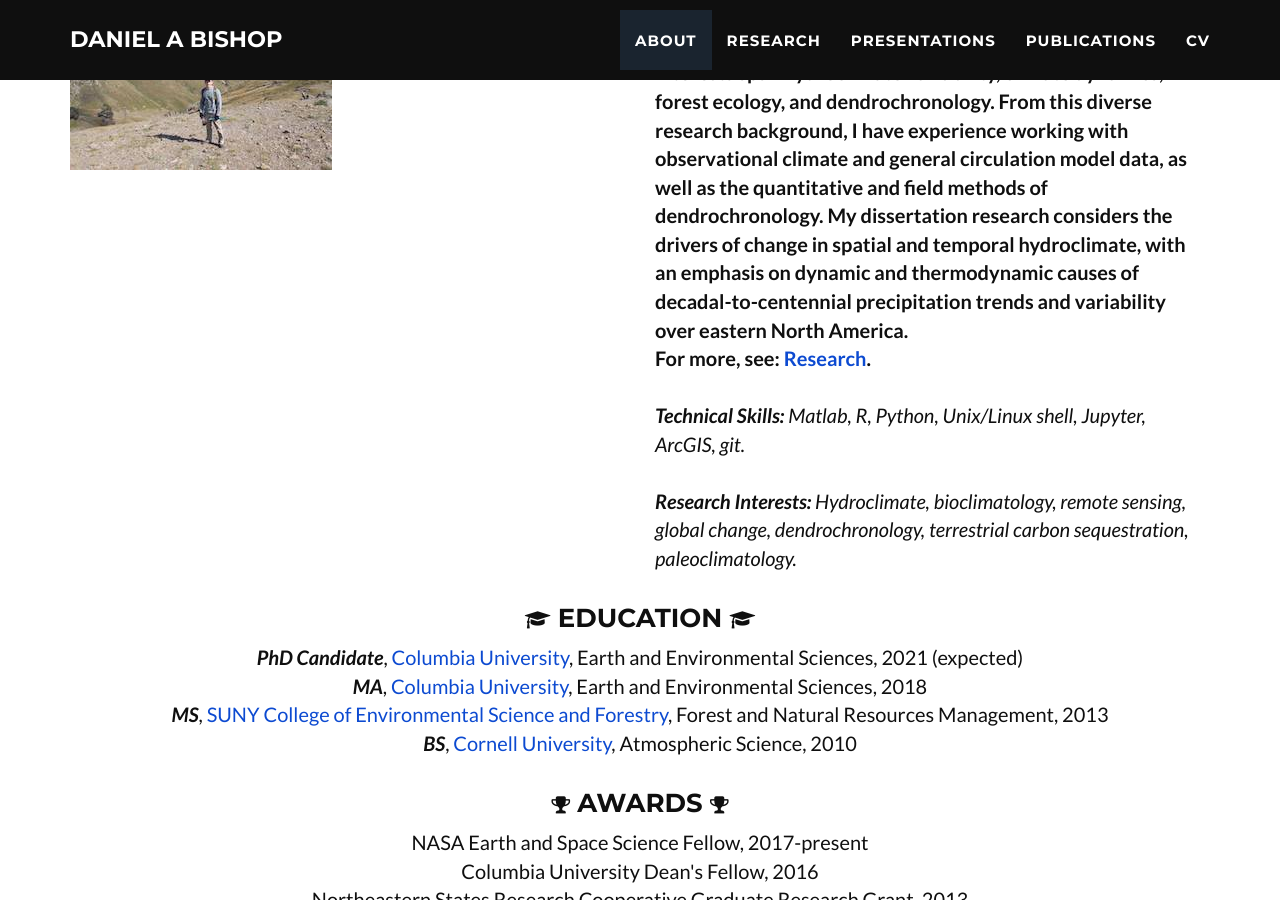
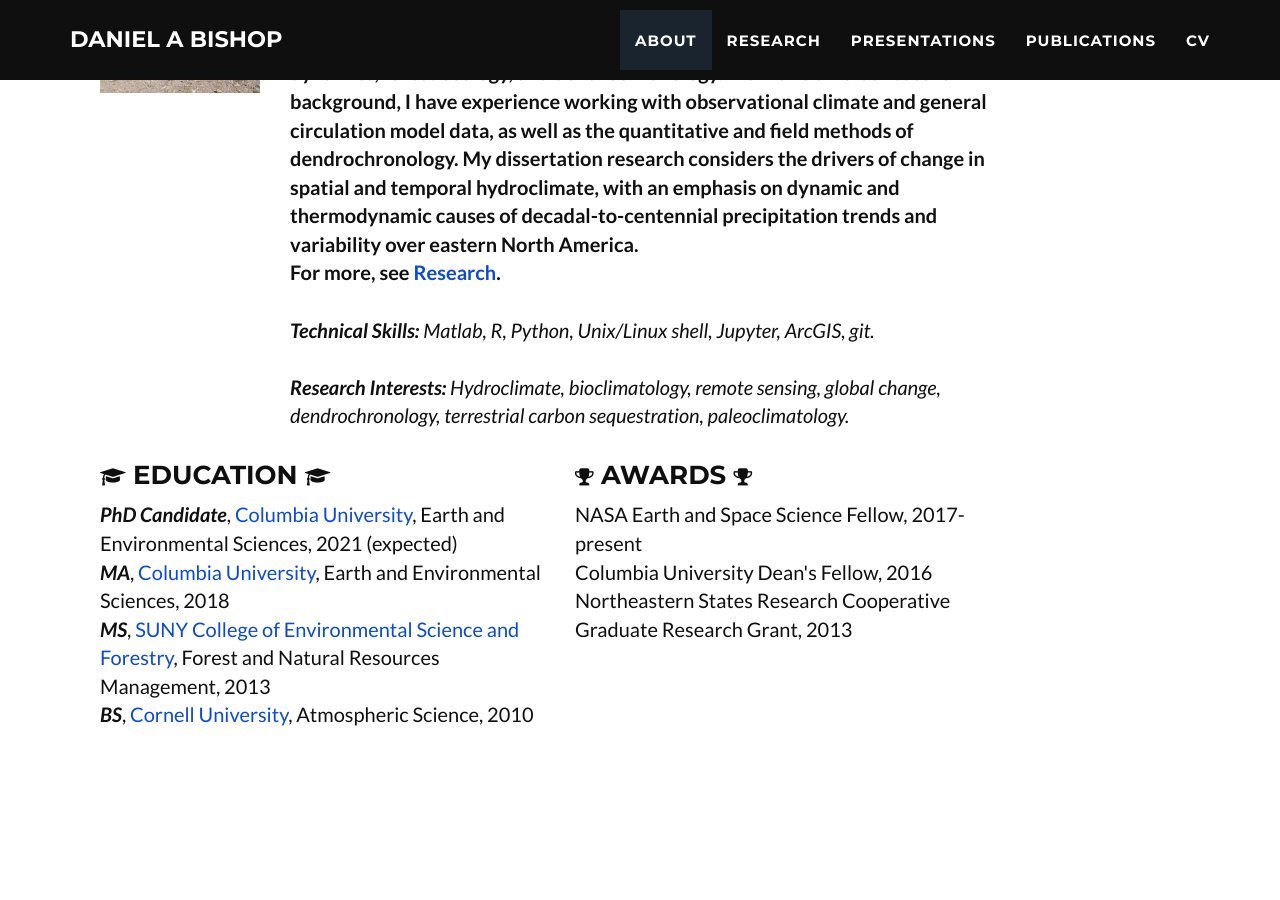
Before and after one commit to danielabishop/danielabishop.github.io, a Jekyll site: the page built from index.html, in a window 1280 px wide and 900 px high, scrolled down 990 px. Built offline with Jekyll 4.4.1, drawn with Linux system fonts in a browser that asks for light colours; some web fonts are replaced; comment, search, counter and statistics services are not loaded.

Commit message:
About updates

```diff
--- a/_includes/portfolio_grid.html
+++ b/_includes/portfolio_grid.html
@@ -10,17 +10,20 @@
             </div>
 
             <div class="row">
-                <div class="col-md-6">
+            </div>
+
+            <div class="container">
+                <div class="col-md-2">
                     <img class="img-responsive" src="img/about.jpg" alt="">
                 </div>
-                <div class="col-md-6">
+                <div class="col-md-8">
                     <p><br><b>I am a PhD Candidate at the <a href="https://www.ldeo.columbia.edu">Lamont-Doherty Earth Observatory</a> at <a href="https://eesc.columbia.edu">Columbia University</a>. My primary
                         research interests span hydroclimate variability, climate dynamics, forest ecology, and dendrochronology.
                         From this diverse research background, I have experience working with observational climate and general
                         circulation model data, as well as the quantitative and field methods of dendrochronology. My
                         dissertation research considers the drivers of change in spatial and temporal hydroclimate, with an
                         emphasis on dynamic and thermodynamic causes of decadal-to-centennial precipitation trends and
-                        variability over eastern North America.<br>For more, see: <a class="page-scroll" href="#research">Research</a>.</b><br><br><i><b>Technical Skills:</b> Matlab, R,
+                        variability over eastern North America.<br>For more, see <a class="page-scroll" href="#research">Research</a>.</b><br><br><i><b>Technical Skills:</b> Matlab, R,
                         Python, Unix/Linux shell, Jupyter, ArcGIS, git.<br><br>
                         <b>Research Interests:</b> Hydroclimate, bioclimatology, remote sensing, global change, dendrochronology,
                         terrestrial carbon sequestration, paleoclimatology.</i>
@@ -28,8 +31,8 @@
                 </div>
             </div>
 
-            <div class="row">
-                <div class="col-lg-12 text-center">
+            <div class="container">
+                <div class="col-md-5">
                     <h3 class="section-heading"><i style="font-size:20px" class="fa">&#xf19d;</i> Education
                         <i style="font-size:20px" class="fa">&#xf19d;</i></h3>
                     <p><b><i>PhD Candidate</i></b>, <a href="https://eesc.columbia.edu">Columbia University</a>,
@@ -41,10 +44,7 @@
                         <b><i>BS</i></b>, <a href="https://www.eas.cornell.edu/eas">Cornell University</a>,
                         Atmospheric Science, 2010</p>
                 </div>
-            </div>
-
-            <div class="row">
-                <div class="col-lg-12 text-center">
+                <div class="col-md-5">
                     <h3 class="section-heading"><i style="font-size:20px" class="fa">&#xf091;</i> Awards
                         <i style="font-size:20px" class="fa">&#xf091;</i></h3>
                     <p>NASA Earth and Space Science Fellow, 2017-present<br>
@@ -52,6 +52,7 @@
                         Northeastern States Research Cooperative Graduate Research Grant, 2013</p>
                 </div>
             </div>
+
         </div>
     </section>
 
```
Also changed, not shown: 6 other files.
